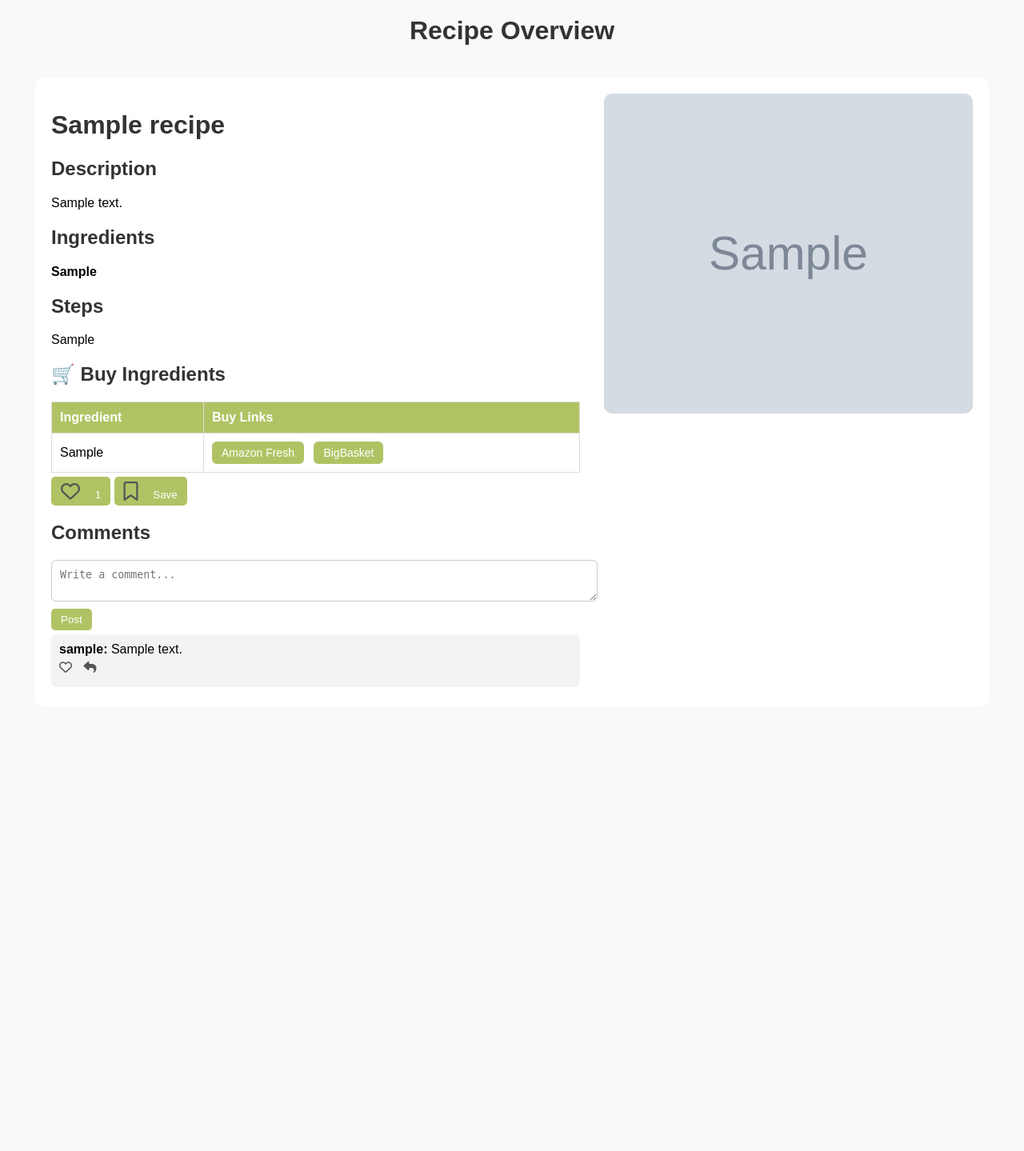
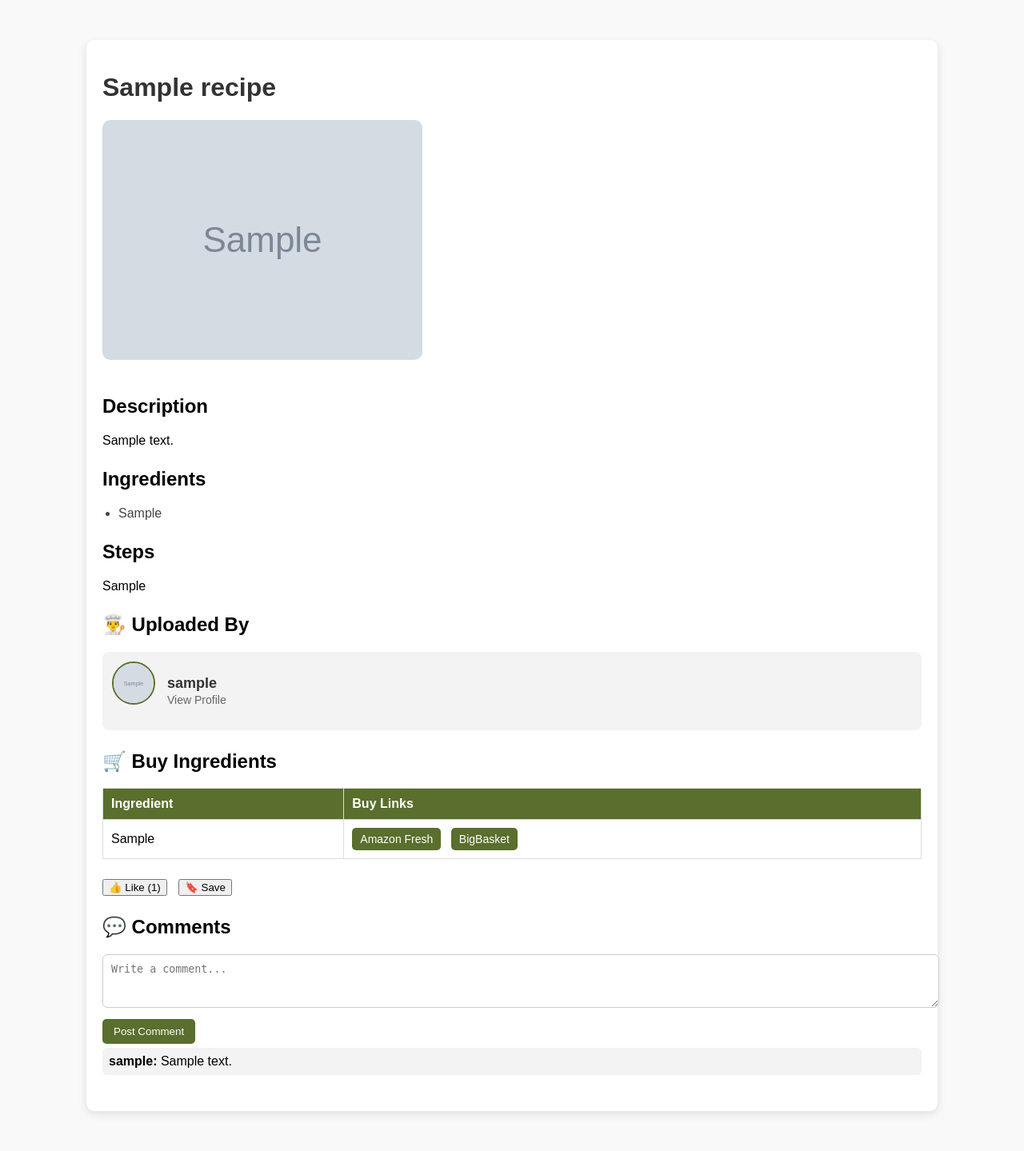
Before and after one commit to ann-riya18/Taste_It, a PHP site: page /view_recipe.php?id=1 in a window 1280 px wide. Shown: the whole page at 80% size. Before the commit the page ends 841 px from the top, so only its background shows below. Run offline with PHP 8.4, Linux system fonts and the light colour scheme; tables that the repository leaves empty or names only in its code hold one stand-in row (values such as "Sample post"); grey boxes marked "Sample" are stand-in pictures.

Commit message:
Add files via upload

```diff
--- a/view_recipe.php
+++ b/view_recipe.php
@@ -1,35 +1,12 @@
 <?php
 session_start();
+// DB connection
 $conn = new mysqli("localhost", "root", "", "tasteit");
-if ($conn->connect_error) { die("Connection failed: " . $conn->connect_error); }
+if ($conn->connect_error) {
+    die("Connection failed: " . $conn->connect_error);
+}
 
 $id = $_GET['id'] ?? 0;
-
-// --- HANDLE LIKES ---
-if(isset($_POST['like']) && isset($_SESSION['user_id'])) {
-    $user_id = $_SESSION['user_id'];
-    $check = $conn->query("SELECT * FROM likes WHERE user_id=$user_id AND recipe_id=$id");
-    if($check->num_rows == 0){
-        $conn->query("INSERT INTO likes (user_id, recipe_id) VALUES ($user_id, $id)");
-    } else {
-        $conn->query("DELETE FROM likes WHERE user_id=$user_id AND recipe_id=$id");
-    }
-    header("Location: view_recipe.php?id=$id");
-    exit();
-}
-
-// --- HANDLE BOOKMARKS ---
-if(isset($_POST['bookmark']) && isset($_SESSION['user_id'])) {
-    $user_id = $_SESSION['user_id'];
-    $check = $conn->query("SELECT * FROM bookmarks WHERE user_id=$user_id AND recipe_id=$id");
-    if($check->num_rows == 0){
-        $conn->query("INSERT INTO bookmarks (user_id, recipe_id) VALUES ($user_id, $id)");
-    }
-    header("Location: view_recipe.php?id=$id");
-    exit();
-}
-
-// --- FETCH RECIPE ---
 $sql = "SELECT * FROM recipes WHERE id=$id";
 $result = $conn->query($sql);
 
@@ -38,113 +15,168 @@ if ($result && $result->num_rows > 0) {
     $title = htmlspecialchars($row['title']);
     $desc = nl2br(htmlspecialchars($row['description']));
     $steps = nl2br(htmlspecialchars($row['steps']));
-    $ingredients = array_map('trim', explode(",", $row['ingredients']));
-    $ingredients_line = implode(', ', $ingredients); // single line
+    $ingredients = explode(",", $row['ingredients']);
     $img = $row['image_path'] ?: "img/placeholder.png";
-} else { echo "Recipe not found."; exit; }
+    $uploaded_by = $row['user_id'];
 
-// --- FETCH LIKES COUNT ---
+    // Fetch uploader details
+    $sql_user = "SELECT username, profile_pic, bio FROM users WHERE id=$uploaded_by";
+    $res_user = $conn->query($sql_user);
+    $user = $res_user->fetch_assoc();
+    $uploader_name = $user['username'] ?? "Unknown Chef";
+    $uploader_pic = $user['profile_pic'] ?: "img/default_user.png";
+} else {
+    echo "Recipe not found.";
+    exit;
+}
+
+// --- Handle Likes ---
+if (isset($_POST['like'])) {
+    if (!isset($_SESSION['user_id'])) {
+        echo "<script>alert('Only registered users can like recipes. Please login first.'); window.location.href='login.html';</script>";
+        exit;
+    }
+    $user_id = $_SESSION['user_id'];
+    $check = $conn->query("SELECT * FROM likes WHERE user_id=$user_id AND recipe_id=$id");
+    if ($check->num_rows == 0) {
+        $conn->query("INSERT INTO likes (user_id, recipe_id) VALUES ($user_id, $id)");
+    }
+}
+
+// --- Handle Bookmarks ---
+if (isset($_POST['bookmark'])) {
+    if (!isset($_SESSION['user_id'])) {
+        echo "<script>alert('Only registered users can save recipes. Please login first.'); window.location.href='login.html';</script>";
+        exit;
+    }
+    $user_id = $_SESSION['user_id'];
+    $check = $conn->query("SELECT * FROM bookmarks WHERE user_id=$user_id AND recipe_id=$id");
+    if ($check->num_rows == 0) {
+        $conn->query("INSERT INTO bookmarks (user_id, recipe_id) VALUES ($user_id, $id)");
+    }
+}
+
+// --- Handle Comments ---
+if (isset($_POST['comment_text'])) {
+    if (!isset($_SESSION['user_id'])) {
+        echo "<script>alert('Only registered users can comment. Please login first.'); window.location.href='login.html';</script>";
+        exit;
+    }
+    $user_id = $_SESSION['user_id'];
+    $comment = $conn->real_escape_string($_POST['comment_text']);
+    $conn->query("INSERT INTO comments (recipe_id, user_id, comment_text, status)
+                  VALUES ($id, $user_id, '$comment', 'approved')");
+}
+
+// Fetch likes count
 $res_likes = $conn->query("SELECT COUNT(*) as total FROM likes WHERE recipe_id=$id");
 $likes_count = $res_likes->fetch_assoc()['total'];
 
-// --- FETCH COMMENTS ---
-$sql_comments = "SELECT c.id, c.comment_text, c.user_id, u.username
+// Fetch comments
+$sql_comments = "SELECT c.comment_text, u.username
                  FROM comments c
                  JOIN users u ON c.user_id=u.id
                  WHERE c.recipe_id=$id
                  ORDER BY c.created_at DESC";
 $res_comments = $conn->query($sql_comments);
 ?>
-
 <!DOCTYPE html>
 <html lang="en">
 <head>
   <meta charset="UTF-8">
-<title><?= $title ?> - TasteIt</title>
-<link rel="stylesheet" href="https://cdnjs.cloudflare.com/ajax/libs/font-awesome/6.4.0/css/all.min.css">
+  <title><?php echo $title; ?> - TasteIt</title>
   <style>
-body {font-family:'Poppins',sans-serif; margin:0; padding:0; background:#f9f9f9;}
-.container {width:90%; margin:40px auto; background:#fff; padding:20px; border-radius:10px; display:flex; gap:30px;}
-.left {flex:1;}
-.right {flex: 0 0 40%;}
-img {width:100%; border-radius:10px;}
-.right img {
-    width: 100%;       /* makes it as wide as the right column */
-    height: 400px;     /* fixed height */
-    object-fit: cover; /* crops proportionally without stretching */
-    border-radius: 10px;
+    body {font-family: Arial, sans-serif; margin:0; padding:0; background:#f9f9f9;}
+    .container {width:80%; margin:50px auto; background:#fff; padding:20px; border-radius:10px; box-shadow:0 4px 12px rgba(0,0,0,0.1);}
+    h1 {color:#333;}
+    img {max-width:100%; border-radius:10px; margin-bottom:20px;}
+    .section {margin-bottom:25px;}
+    ul {list-style: disc; padding-left:20px;}
+    ul li {margin:6px 0; font-size:16px; color:#444;}
+    table {width:100%; border-collapse: collapse; margin-top:15px;}
+    table th, table td {border:1px solid #ddd; padding:10px; text-align:left;}
+    table th {background:#5A6E2D; color:#fff;}
+    table td a {
+        margin-right:8px;
+        text-decoration:none;
+        padding:6px 10px;
+        border-radius:5px;
+        font-size:14px;
+        background:#5A6E2D;
+        color:#fff;
+        display:inline-block;
     }
+    table td a:hover {background:#3d4e1f;}
+    .actions {margin-top:20px;}
+    .actions form {display:inline-block; margin-right:10px;}
+    .comment-box {margin-top:20px;}
+    .comment-box textarea {width:100%; padding:10px; border-radius:6px; border:1px solid #ccc;}
+    .comment-box button {margin-top:10px; background:#5A6E2D; color:#fff; border:none; padding:8px 14px; border-radius:5px; cursor:pointer;}
+    .comment {background:#f3f3f3; padding:8px; margin:5px 0; border-radius:6px;}
 
-h1,h2 {color:#333;}
-.ingredients {font-weight:bold; margin:10px 0;}
-.actions i {cursor:pointer; font-size:24px; margin-right:15px; color:#555;}
-.actions i:hover {color:#B0C364;}
-.comment-box {margin-top:20px;}
-.comment {background:#f3f3f3; padding:10px; margin:5px 0; border-radius:6px;}
-.comment-actions {margin-top:5px;}
-.comment-actions i {cursor:pointer; margin-right:10px; color:#555;}
-.reply-box {margin-left:20px; margin-top:5px;}
-textarea {width:100%; padding:10px; border-radius:6px; border:1px solid #ccc;}
-button {margin-top:5px; background:#B0C364; color:#fff; border:none; padding:6px 12px; border-radius:5px; cursor:pointer;}
-
-.buy-ingredients table {
-    width: 100%;
-    border-collapse: collapse;
-    margin-top: 15px;
-    font-family: 'Poppins', sans-serif;
+    /* Uploaded By Card */
+    .uploader-card {
+        display:flex;
+        align-items:center;
+        background:#f3f3f3;
+        padding:12px;
+        border-radius:8px;
+        margin-top:20px;
+        transition:0.2s;
+        cursor:pointer;
     }
-
-.buy-ingredients th, .buy-ingredients td {
-    border: 1px solid #ddd;
-    padding: 10px;
-    text-align: left;
+    .uploader-card:hover {background:#e0e0e0;}
+    .uploader-card img {
+        width:50px;
+        height:50px;
+        border-radius:50%;
+        margin-right:15px;
+        object-fit:cover;
+        border:2px solid #5A6E2D;
     }
-
-.buy-ingredients th {
-    background: #B0C364;
-    color: #fff;
-}
-
-.buy-ingredients .buy-btn {
-    text-decoration: none;
-    background: #B0C364;
-    color: #fff;
-    padding: 6px 12px;
-    border-radius: 6px;
-    font-size: 14px;
-    margin-right: 8px;
-    display: inline-block;
-    transition: background 0.3s;
-}
-
-.buy-ingredients .buy-btn:hover {
-    background: #8a9a45;
-}
+    .uploader-card h3 {margin:0; font-size:18px; color:#333;}
+    .uploader-card p {margin:2px 0 0; font-size:14px; color:#666;}
   </style>
 </head>
 <body>
+  <div class="container">
+    <h1><?php echo $title; ?></h1>
+    <img src="<?php echo $img; ?>" alt="<?php echo $title; ?>">
 
-<h1 style="text-align:center; color:#333; font-family:'Poppins',sans-serif; margin-top:20px;">Recipe Overview</h1>
-
-<div class="container">
-  <div class="left">
-    <h1><?= $title ?></h1>
     <div class="section">
       <h2>Description</h2>
-      <p><?= $desc ?></p>
+      <p><?php echo $desc; ?></p>
     </div>
 
     <div class="section">
       <h2>Ingredients</h2>
-      <p class="ingredients"><?= $ingredients_line ?></p>
+      <ul>
+        <?php foreach ($ingredients as $ing): ?>
+          <li><?php echo htmlspecialchars(trim($ing)); ?></li>
+        <?php endforeach; ?>
+      </ul>
     </div>
 
     <div class="section">
       <h2>Steps</h2>
-      <p><?= $steps ?></p>
+      <p><?php echo $steps; ?></p>
     </div>
 
-    <div class="section buy-ingredients">
+    <!-- Uploaded By Card -->
+    <div class="section">
+      <h2>👨‍🍳 Uploaded By</h2>
+      <a href="profile.php?id=<?php echo $uploaded_by; ?>" style="text-decoration:none;">
+        <div class="uploader-card">
+          <img src="<?php echo $uploader_pic; ?>" alt="<?php echo $uploader_name; ?>">
+          <div>
+            <h3><?php echo $uploader_name; ?></h3>
+            <p>View Profile</p>
+          </div>
+        </div>
+      </a>
+    </div>
+
+    <div class="section">
       <h2>🛒 Buy Ingredients</h2>
       <table>
         <tr>
@@ -152,13 +184,14 @@ button {margin-top:5px; background:#B0C364; color:#fff; border:none; padding:6px
           <th>Buy Links</th>
         </tr>
         <?php foreach ($ingredients as $ing):
+            $ing = trim($ing);
             $search = urlencode($ing);
         ?>
         <tr>
-          <td><?= htmlspecialchars($ing); ?></td>
+          <td><?php echo htmlspecialchars($ing); ?></td>
           <td>
-            <a href="https://www.amazon.in/s?k=<?= $search ?>&i=grocery" target="_blank" class="buy-btn">Amazon Fresh</a>
-            <a href="https://www.bigbasket.com/ps/?q=<?= $search ?>" target="_blank" class="buy-btn">BigBasket</a>
+            <a href="https://www.amazon.in/s?k=<?php echo $search; ?>&i=grocery" target="_blank">Amazon Fresh</a>
+            <a href="https://www.bigbasket.com/ps/?q=<?php echo $search; ?>" target="_blank">BigBasket</a>
           </td>
         </tr>
         <?php endforeach; ?>
@@ -166,41 +199,28 @@ button {margin-top:5px; background:#B0C364; color:#fff; border:none; padding:6px
     </div>
 
     <div class="section actions">
-      <form method="post" style="display:inline;">
-        <button type="submit" name="like"><i class="fa-regular fa-heart"></i> <?= $likes_count ?></button>
+      <form method="post">
+        <button type="submit" name="like">👍 Like (<?php echo $likes_count; ?>)</button>
       </form>
-      <form method="post" style="display:inline;">
-        <button type="submit" name="bookmark"><i class="fa-regular fa-bookmark"></i> Save</button>
+
+      <form method="post">
+        <button type="submit" name="bookmark">🔖 Save</button>
       </form>
     </div>
 
     <div class="section comment-box">
-      <h2>Comments</h2>
+      <h2>💬 Comments</h2>
       <form method="post">
-        <textarea name="comment_text" rows="2" placeholder="Write a comment..."></textarea>
-        <button type="submit">Post</button>
+        <textarea name="comment_text" rows="3" placeholder="Write a comment..."></textarea>
+        <button type="submit">Post Comment</button>
       </form>
 
-      <?php while($com = $res_comments->fetch_assoc()): ?>
-        <div class="comment">
-          <b><?= htmlspecialchars($com['username']); ?>:</b> <?= htmlspecialchars($com['comment_text']); ?>
-          <div class="comment-actions">
-            <i class="fa-regular fa-heart" title="Like comment"></i>
-            <i class="fa-solid fa-reply" title="Reply"></i>
-            <?php if(isset($_SESSION['user_id']) && $_SESSION['user_id']==$com['user_id']): ?>
-              <i class="fa-solid fa-trash" title="Delete"></i>
-            <?php endif; ?>
-          </div>
-          <div class="reply-box"></div>
-        </div>
+      <div>
+        <?php while ($com = $res_comments->fetch_assoc()): ?>
+          <div class="comment"><b><?php echo htmlspecialchars($com['username']); ?>:</b> <?php echo htmlspecialchars($com['comment_text']); ?></div>
         <?php endwhile; ?>
       </div>
     </div>
-
-  <div class="right">
-    <img src="<?= $img ?>" alt="<?= $title ?>">
   </div>
-</div>
-
 </body>
 </html>
```
Also changed, not shown: profile.php (added, +79 -0 lines), search.php (line endings or trailing spaces). Lines whose indentation alone changed are shown as unchanged.
